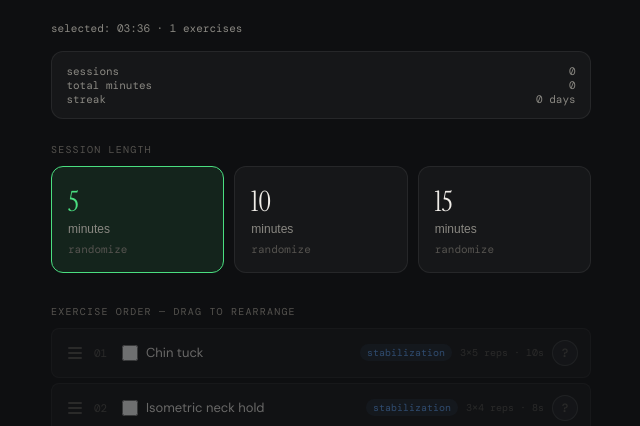
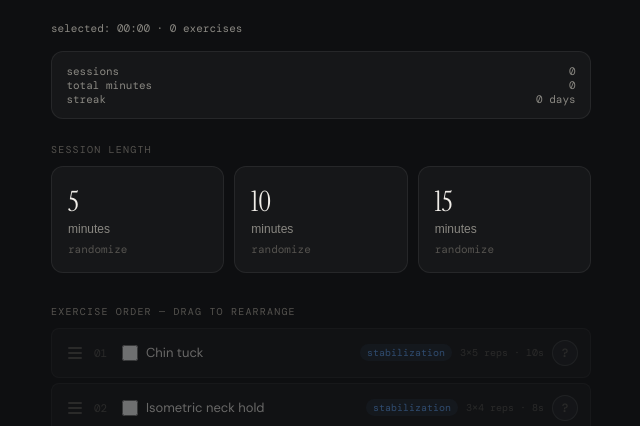
Before and after one commit to mahfuz1010/CSpineRehab, a plain HTML site: page index.html in a window 1280 px wide. Both pictures are taken after a click on the button "CERVICAL". Shown: the part 374-800 px from the top of the page, without its empty margins (319-959 px from the left). Drawn offline with nearby package versions, Linux system fonts and the light colour scheme; a web font is replaced by a local one.

Commit message:
updated app behavior

```diff
--- a/index.html
+++ b/index.html
@@ -317,7 +317,7 @@ body.large-text .modal-instr{font-size:16px}
 
   <div class="section-label">Session length</div>
   <div class="time-selector">
-    <button class="time-btn active" id="btn5" onclick="selectTime(5)">
+    <button class="time-btn" id="btn5" onclick="selectTime(5)">
       <span class="mins">5</span><span class="mins-label">minutes</span>
       <div class="mins-count" id="count5">loading...</div>
     </button>
@@ -1115,7 +1115,7 @@ function calcExTime(ex) {
 // ════════════════════════════════════════════════════════════════
 // STATE
 // ════════════════════════════════════════════════════════════════
-let chosenMins = 5;
+let chosenMins = null;
 let masterOrder = getCurrentExercises().map(e => e.id); // drag order
 let sessionPlan = [];
 let selectedIds = new Set();
@@ -1641,7 +1641,10 @@ function switchProgram(programKey) {
 
   masterOrder = getCurrentExercises().map(e => e.id);
   selectedIds = new Set();
-  applyRandomPreset(chosenMins);
+  chosenMins = null;
+  document.getElementById('btn5').classList.remove('active');
+  document.getElementById('btn10').classList.remove('active');
+  document.getElementById('btn15').classList.remove('active');
   renderSetup();
 }
 
@@ -2163,7 +2166,6 @@ function initializeMobileAudio() {
 
 loadPreferences();
 applyA11yClasses();
-applyRandomPreset(chosenMins);
 loadAnalytics();
 initializeMobileAudio();
 renderSetup();
```
